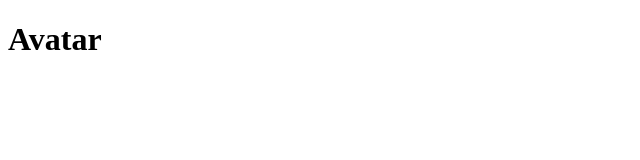
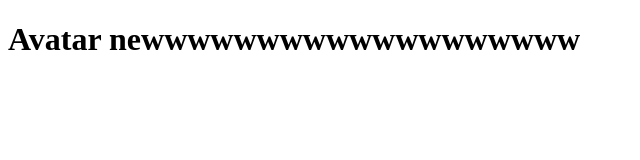
Before and after one commit to Dang-Xuan-Dung/form-login, a plain HTML site: page feature-avatar.html in a window 1280 px wide. Shown: the whole page, without its empty margins (0-640 px from the left). Drawn offline with Linux system fonts and the light colour scheme.

Commit message:
add newwwwwwwwwwwwww

```diff
--- a/feature-avatar.html
+++ b/feature-avatar.html
@@ -7,6 +7,6 @@
     <title>Avatar</title>
 </head>
 <body>
-    <h1>Avatar</h1>
+    <h1>Avatar newwwwwwwwwwwwwwwwwww</h1>
 </body>
 </html>
```
